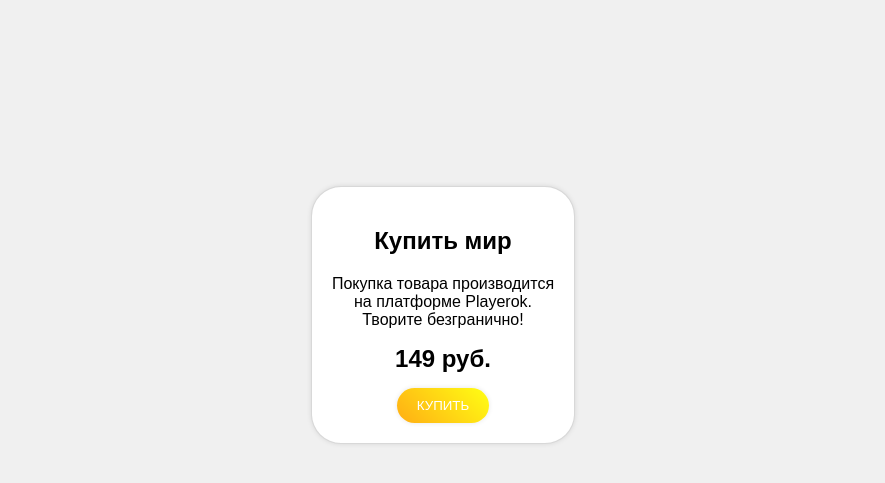
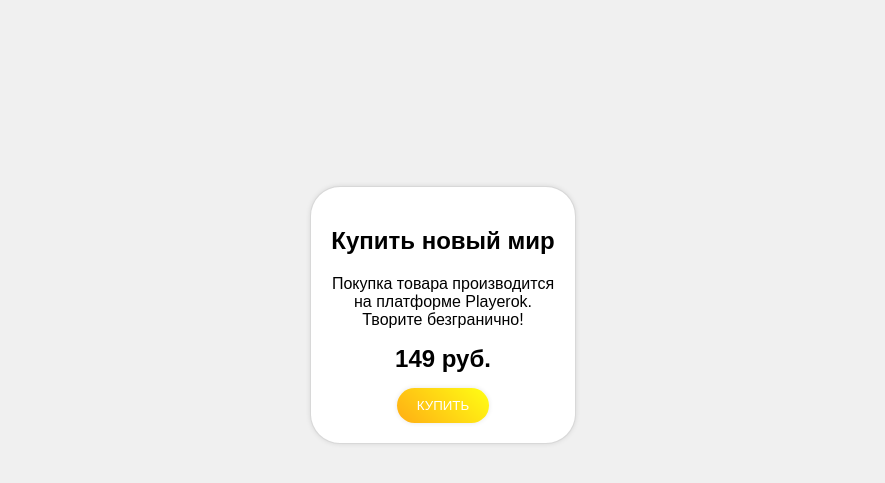
Before and after one commit to neobutin/ExcellencyBuildersSite, a plain HTML site: page index.html in a window 1280 px wide. Shown: the part 93-576 px from the top of the page, without its empty margins (197-1082 px from the left). Drawn offline with Linux system fonts and the light colour scheme.

Commit message:
Release 1.2

```diff
--- a/index.html
+++ b/index.html
@@ -26,7 +26,7 @@
 
   <main>
     <section class="donation-section">
-      <h2>Купить мир</h2>
+      <h2>Купить новый мир</h2>
       <p>Покупка товара производится<br>на платформе Playerok.<br>Творите безгранично!</p>
       <div class="price">149 руб.</div>
       <button class="buy-button" onclick="window.open('https://playerok.com/profile/excellency-su/products', '_blank')">КУПИТЬ</button>
```
